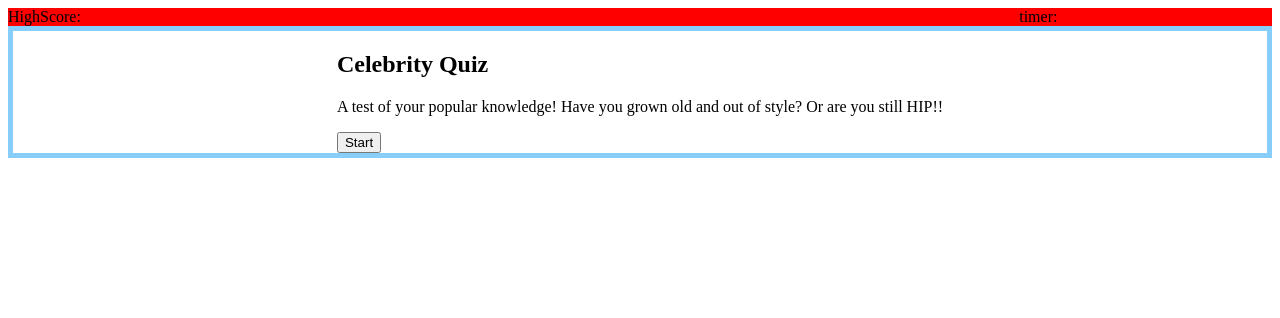
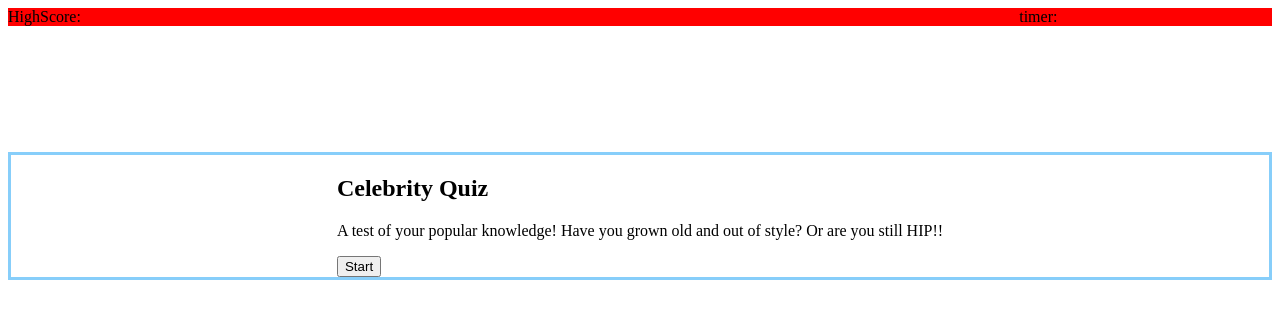
Before and after one commit to y2kRULEZ/Celebrity-quiz-game, a plain HTML site: page index.html in a window 1280 px wide. Drawn offline with Linux system fonts and the light colour scheme.

Commit message:
added margin top, and hide timerEL

```diff
--- a/quiz.js
+++ b/quiz.js
@@ -105,6 +105,7 @@ function nextQuestion(event){
     if (index === 5) {
         viewEL.classList.add("hide")
         initEL.classList.remove("hide")
+        timerEL.classList.add("hide")
 
 
 
@@ -125,7 +126,7 @@ function displayHighscore() {
 
     initEL.classList.add("hide")
     dashboardEL.classList.remove('hide')
-    timeRemaining=""
+
 
 }
 
--- a/stlyes.css
+++ b/stlyes.css
@@ -13,10 +13,12 @@ header{
 }
 
 main{
+
     display: flex;
     justify-content: center;
     border-color: lightskyblue;
-    border-width: 5px;
+    border-width: 4 px;
     border-style: solid;
+    margin-top: 10%;
 
 }
```
